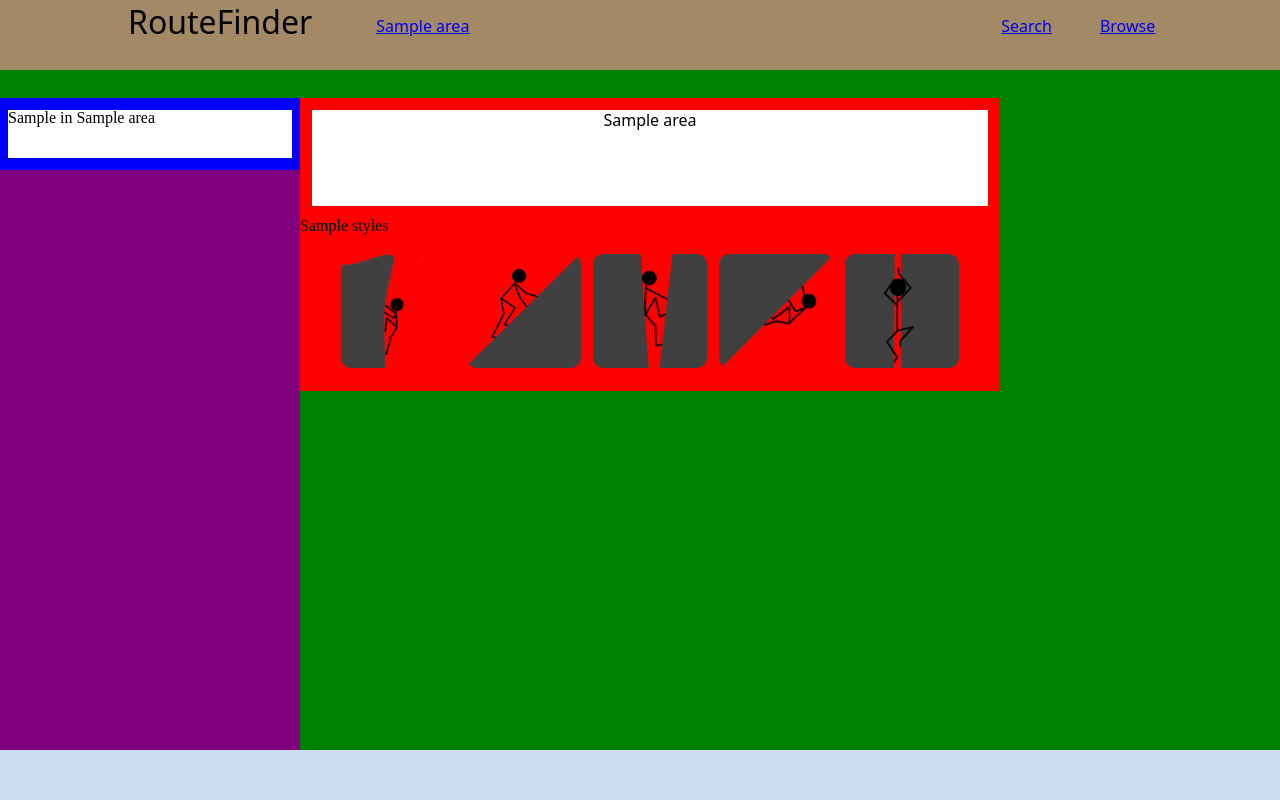
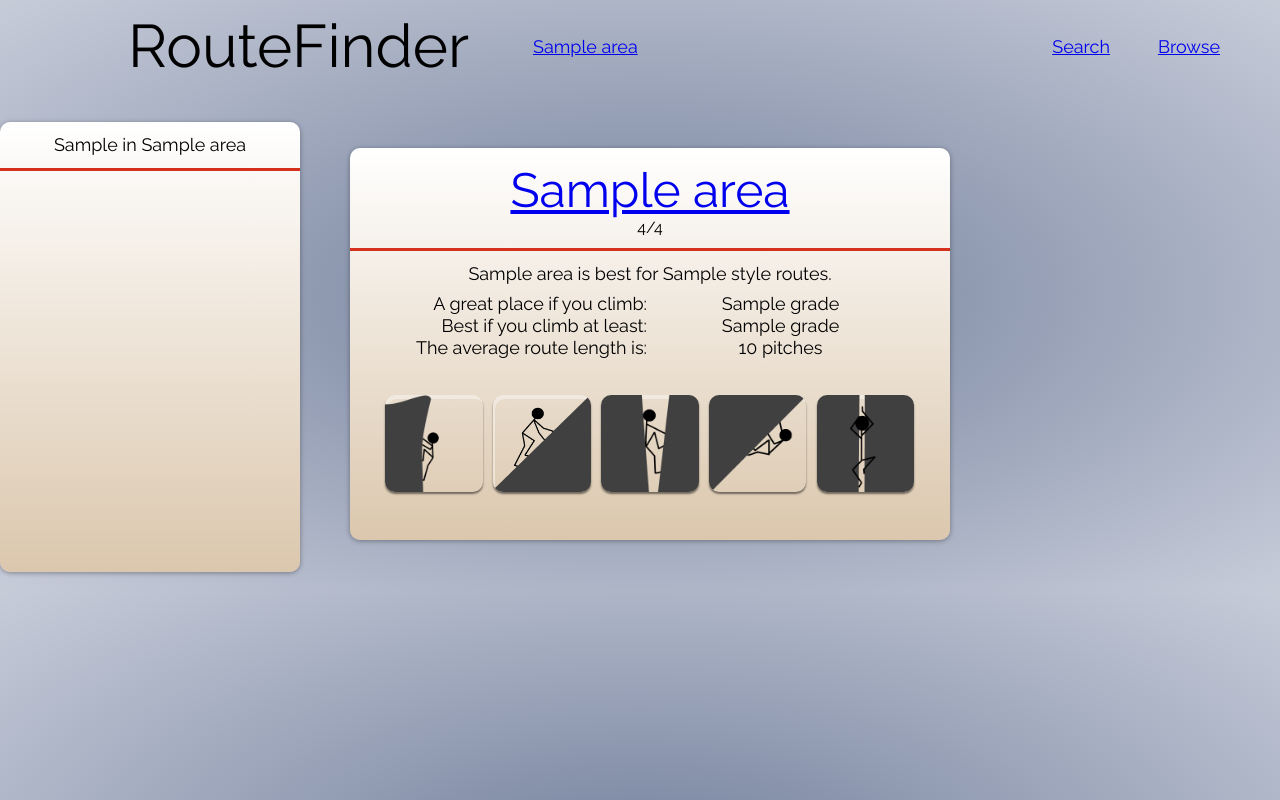
Before and after one commit to rankrh/MountainProject, a Django app: template mpproj/routefinder/templates/routefinder/area.html in a window 1280 px wide. Run offline with Django 3.2, Linux system fonts and the light colour scheme; tables that the repository leaves empty hold one stand-in row (values such as "Sample post"); the template is opened without the code that fills it: values that come from a table or form of the project are taken from there, most other values are stand-ins (such as "Sample title", 1, 10 or a date in 2020); parts of the project's set-up code (start-up, migrations or seed data) failed here and were passed over.

Commit message:
Area content

```diff
--- a/mpproj/routefinder/static/routefinder/index.js
+++ b/mpproj/routefinder/static/routefinder/index.js
@@ -8,8 +8,8 @@ function ToggleGrade(style) {
     var label = document.getElementById(style + '-label')
 
     var color = window.getComputedStyle(document.body)
-    var selected_color = color.getPropertyValue('--highlight-alt');
-    var unselected_color = color.getPropertyValue('--highlight');
+    var selected_color = color.getPropertyValue('--highlight');
+    var unselected_color = color.getPropertyValue('--button-primary');
 
     if (grade_max.disabled) {
         label.style.background = unselected_color
@@ -73,5 +73,5 @@ function NextSystem(this_style, system) {
     for (var i=0; i<number_of_routes;i++){
         next_system[i].style.display = 'inline';
         current_system[i].style.display = 'none';
+    }
 }
-}
--- a/mpproj/routefinder/static/routefinder/style.css
+++ b/mpproj/routefinder/static/routefinder/style.css
@@ -55,61 +55,89 @@ li {
 
 
 /* Colors */
-
-/* body {
-    --background: #d8c1a3;
-    --primary: #90857c;
-    --secondary: #a6abaf;
-    --secondary-alt: #d8c1a3;
-    --highlight: #bc5c2c;
-} */
-
 body {
-    --background: #cadcf0;
-    --primary: #4f3c2c;
-    --secondary: #a48966;
-    --secondary-alt: #bd9e78;
-    --highlight: #87a8d9;
-    --highlight-mid: #ae715b;
-    --highlight-alt: #bc5c2c;
-
+    --primary-background: #C7CCD9;
+    --secondary-background: #717e9b;
+    --main-container-color: white;
+    --secondary-container-color: #dbc7ad;
+    --button-primary: #ac642c;
+    --button-secondary: #B06D38;
+    --button-highlight: #BD885B;
+    --button-light: #CAA37E;
+    --highlight: #D4301C;
+    --highlight-mid: #C04A24;
+    --header-main: #26252c;
+    --header-secondary: #90857c
 }
 
 /* Text */
 
-p, h1, h2, h3, h4, h5, a, label, input, span {
-    font: 300 16px/20px "Noto Sans", "Open Sans", "Helvetica Neue", Helvetica, Arial, sans-serif;
+p, h1, h2, h3, h4, h5, a, label, input {
+    font-family: "Raleway", sans-serif;
 }
 
+a {
+
+}
+
+p {
+
+}
+h1 {
+
+}
+
+input[type="text"],
+a,
+h2 {
+    font-size: 18px;
+    line-height: 22px;
+}
+
+h3 {
+    font-size: 36px;
+}
+
+h4 {
+    font-size: 48px;
+    line-height: 60px
+}
+
+h5 {
+    font-size: 60px;
+}
+
+
+/* Colors */
+
+
+
+/* Body */
+
+body {
+    background: radial-gradient(var(--secondary-background), var(--primary-background));
+}
 
 /* Containers */
 
 .col-1-3 {
     width: 30%;
-    height: 100%;
+    height: calc(100% - 24px);
     float: left;
     vertical-align: top;
     margin: 0 1.5%;
 }
 
-/* Body */
-
-body {
-    background-color: var(--background);
-}
-
-/* Headers and Footers */
-
 .container {
     display: inline;
     min-width: 400px;
 }
+
 .primary-header {
     width: 100%;
     height: 70px;
     min-width: 400px;
     position: fixed;
-    background: var(--secondary);
     z-index: 1;
     top: 0;
 }
@@ -121,24 +149,24 @@ body {
 .primary-header li {
     display: inline;
     padding-right: 48px;
-    font-size: 24px;
 }
 
 #main-heading {
     float: left;
-    font-size: 32px;
+    margin-top: 4px;
     padding: 12px 64px 6px 10%;
 }
 
 .primary-nav {
     float: right;
     text-align: right;
-    padding: 12px 6% 6px 0;
+    padding: 0 12px;
+    margin-top: 36px;
 }
 
 /* Navigation */
 .area-nav {
-    margin: 16px auto;
+    margin: 36px auto;
     width: 100%;
     min-width: 600px;
 }
@@ -204,17 +231,17 @@ input[type='submit'] {
 }
 
 .scroll::-webkit-scrollbar-track  {
-    /* background-color: #677e91; */
+    background-color: #677e91;
 }
 
 .scroll::-webkit-scrollbar-thumb {
-    /* background-color: #575555; */
+    background-color: #575555;
 }
 
 /* Input Labels */
 
 .headings {
-    height: 10%
+    height: 10%;
 }
 
 .inputs {
@@ -422,42 +440,24 @@ input:checked + .rope-type {
 #danger-max,
 #commitment-max {
     display: block;
-    width: 152px;
+    width: 160px;
     margin: auto;
 }
 
 /* Routes Page */
 
-.content {
-    background: orange;
-}
 .main {
-    background: green;
     min-height: 48px;
 }
 .sidebar {
-    background: blue;
-    min-height: 48px;
+    height: 450px;
+    margin-top: 24px;
 }
-.main-content {
-    background: red;
-    min-height: 48px;
-}
-
-.sidebar-head,
-.content-head {
-    background: white;
-}
-
-.sidebar-body {
-    background: purple;
-}
-
 
 .scroll {
     overflow: hidden;
     overflow-y: auto;
-    /* scrollbar-color: #575555 #677e91; */
+    scrollbar-color: var(--highlight) var(--highlight-mid);
     scrollbar-width: thin;
 }
 
@@ -481,37 +481,56 @@ input:checked + .rope-type {
 .right {
     float: right;
 }
+
 .main-content {
-    width: 700px;
+    margin: 50px;
+    width: 600px;
+    border-radius: 10px;
+    padding-bottom: 24px;
+}
+
+.sidebar,
+.main-content {
+    background: linear-gradient(var(--main-container-color), var(--secondary-container-color));
+    box-shadow: 0 1px 6px rgba(0, 0, 0, 0.12), 0 1px 4px rgba(0, 0, 0, 0.24);
 }
 
 .sidebar {
     width: 300px;
-}
-
-.sidebar-head {
-    margin: 12px 8px;
-    height: 48px;
-    max-width: 292px;
+    border-radius: 10px;
 }
 
 .sidebar-body {
-    height: calc(100vh - 220px);
+    height: calc(100vh - 250px);
+    margin-top: 12px;
 }
 
-.content-head {
-    margin: 12px 12px;
-    height: 96px;
-    text-align: center;
+.sub-element {
+    padding: 0 0 10px 24px;
 }
 
-#terrain-images {
-    height: 50%;
-    margin: 2% 5%;
+.content-head,
+.sidebar-head,
+.headings {
+    padding: 12px 0;
+    margin: 0 auto;
+    text-align: center;
+    border-top-left-radius: inherit;
+    border-top-right-radius: inherit;
+    border-bottom: 3px solid var(--highlight);
+}
+
+.clickable {
+    text-decoration-line: underline var(--highlight);
+}
+
+#terrain-images,
+#description {
+    margin: auto;
     float: top;
-    display: inline-block;
     position: relative;
     width: 90%;
+    overflow: auto;
 }
 
 .terrain-image-container {
@@ -519,7 +538,7 @@ input:checked + .rope-type {
     float: left;
     width: 18%;
     height: auto;
-    margin: 1%;
+    margin: 24px 1%;
 }
 
 .terrain-image-container:hover .terrain-image {
@@ -537,6 +556,15 @@ input:checked + .rope-type {
     border-radius: 10px;
     transition: .5s ease;
     backface-visibility: hidden;
+    -moz-box-shadow:
+        0px 2px 2px rgba(000,000,000,0.5),
+        inset 2px 4px 0px rgba(255,255,255,0.4);
+    -webkit-box-shadow:
+        0px 2px 2px rgba(000,000,000,0.5),
+        inset 2px 4px 0px rgba(255,255,255,0.4);
+    box-shadow:
+        0px 2px 2px rgba(000,000,000,0.5),
+        inset 2px 4px 0px rgba(255,255,255,0.4);
 }
 
 .middle {
@@ -622,3 +639,41 @@ input:checked + .rope-type {
 .font_rating {
     display: none;
 }
+
+
+#terrain-images {
+    overflow: auto;
+}
+
+#average-grade,
+#std-grade,
+#average-length,
+#average-nccs {
+    width: calc(100% - 2px);
+}
+
+#description {
+    margin: 12px auto;
+    text-align: center;
+}
+#area-type {
+    text-align: center;
+    margin-bottom: 8px;
+}
+
+.area-heading {
+    text-align: right;
+}
+.area-content,
+.area-heading {
+    width: calc(50% - 2px);
+}
+
+.area-heading,
+.area-content {
+    float: left;
+}
+
+.area-content {
+    text-align: center;
+}
--- a/mpproj/routefinder/templates/routefinder/area.html
+++ b/mpproj/routefinder/templates/routefinder/area.html
@@ -5,6 +5,8 @@
         <meta charset="UTF-8">
         <title>{{ area.name }}</title>
         <link rel='stylesheet' type="text/css" href="{% static 'routefinder/style.css' %}">
+        <link href="https://fonts.googleapis.com/css?family=Raleway" rel="stylesheet">
+        <script src="{% static 'routefinder/index.js' %}"></script>
     </head>
     <body>
         <header class='primary-header'>
@@ -32,10 +34,10 @@
             <section class="main">
                 <div class="sidebar left">
                     <div class="sidebar-head">
-                        {{children.1}} in {{area.name}}
+                        <h2>{{children.1}} in {{area.name}}</h2>
                     </div>
                     <div class="sidebar-body scroll">
-                        <ul>
+                        <ul class="sub-element">
                             {% if children.1 == 'Routes' %}
                                 {% for child in children.0 %}
                                     <li><a href="{% url 'routefinder:route' child.id %}">{{ child.name }}</a></li>
@@ -50,10 +52,79 @@
                 </div>
                 <div class="main-content">
                     <div class="content-head">
-                        <h5>{{area.name}}</h5>
+                        <a href="{{area.url}}"><h4>{{area.name}}</h4></a>
+                        <h1>{{rating}}/4</h1>
                     </div>
-                    <div>
-                        {{styles}}
+                    <div id="description">
+                        <div id="area-type">
+                            <h2>
+                                {{area.name}} is best for
+                                {% for style in styles.index %}
+                                    {% if forloop.first and forloop.last %}
+                                        <span>{{style}}</span>
+                                    {% elif forloop.last %}
+                                        <span>and {{style}}</span>
+                                    {% else %}
+                                        <span>{{style}},</span>
+                                    {% endif %}
+                                {% endfor %}
+                                routes.
+                            </h2>
+                        </div>
+                        <div id="area-grades">
+                            <div id="average-grade">
+                                <div class="area-heading">
+                                    <h2>
+                                        A great place if you climb:
+                                    </h2>
+                                </div>
+                                <div class="area-content clickable">
+                                    {% for system, grade in grade_avg.1.items %}
+                                        <h2 class="{{system}}" onclick="NextSystem(this, '{{grade_avg.0}}');">{{grade}}</h2>
+                                    {% endfor %}
+                                </div>
+                            </div>
+                            <div id="std-grade">
+                                <div class="area-heading">
+                                    <h2>
+                                        Best if you climb at least:
+                                    </h2>
+                                </div>
+                                <div class="area-content clickable">
+                                    {% for system, grade in grade_std.items %}
+                                        <h2 class="{{system}}" onclick="NextSystem(this, '{{grade_avg.0}}');">{{grade}}</h2>
+                                    {% endfor %}
+                                </div>
+                            </div>
+                            {% if pitches > 1 or length > 1 %}
+                                <div id="average-length">
+                                    <div class="area-heading">
+                                        <h2>
+                                            The average route length is:
+                                        </h2>
+                                    </div>
+                                    <div class="area-content">
+                                        {% if pitches > 1 %}
+                                            <h2>{{pitches}} pitches</h2>
+                                        {% elif length > 1 %}
+                                            <h2>{{length}} feet long</h2>
+                                        {% endif %}
+                                    </div>
+                                </div>
+                            {% endif %}
+                            {% if area.alpine_rating is not None %}
+                                <div id="average-nccs">
+                                    <div class="area-heading">
+                                        <h2>
+                                            The average NCCS commitment level is:
+                                        </h2>
+                                    </div>
+                                    <div class="area-content">
+                                        <h2>{{area.alpine_rating}}</h2>
+                                    </div>
+                                </div>
+                            {% endif %}
+                        </div>
                     </div>
                     <div id="terrain-images">
                         <div class="terrain-image-container">
```
Also changed, not shown: other parts of mpproj/routefinder/static/routefinder/style.css (+24 -45 lines), MPAnalyzer.py (+43 -28 lines), mpproj/routefinder/models.py (+69 -31 lines), mpproj/routefinder/templates/routefinder/index.html (+6 -5 lines), mpproj/routefinder/templates/routefinder/route.html (+31 -25 lines), mpproj/routefinder/views.py (+58 -16 lines), errorlog.txt (added).
